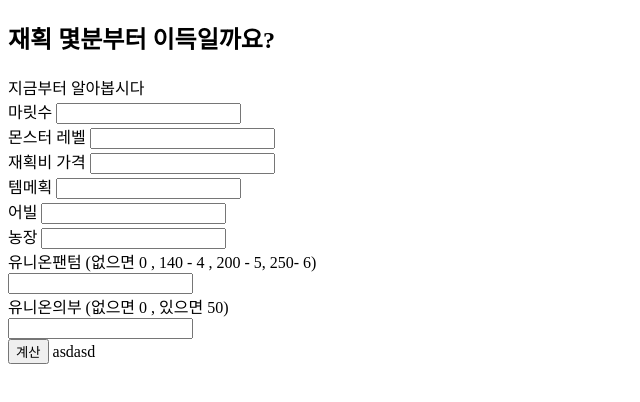
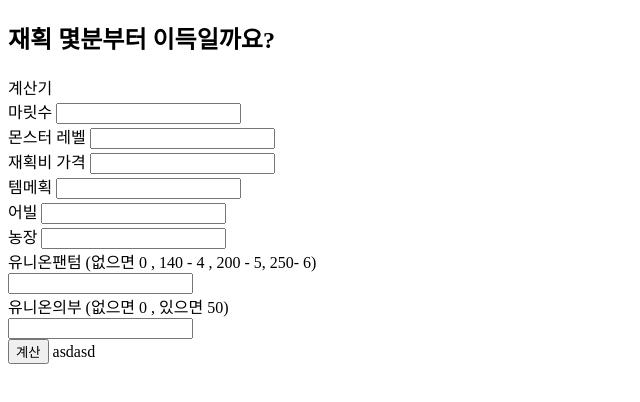
Before and after one commit to kimmoonil/money_cal, a website: page views/index.html in a window 1280 px wide. Shown: the whole page, without its empty margins (0-640 px from the left). Drawn offline with Linux system fonts and the light colour scheme.

Commit message:
first commi
Signed-off-by: kimmoonil <97crimsonkim@gmail.com>

```diff
--- a/views/index.html
+++ b/views/index.html
@@ -7,7 +7,7 @@
 <body>
     <form action="cal_efficiency">
         <h2>재획 몇분부터 이득일까요?</h2>
-        지금부터 알아봅시다<br>
+        계산기<br>
         마릿수
         <input type ="text" name = "killingRate" ><br>
         몬스터 레벨
```
Also changed, not shown: module/cal.js (line endings or trailing spaces).
